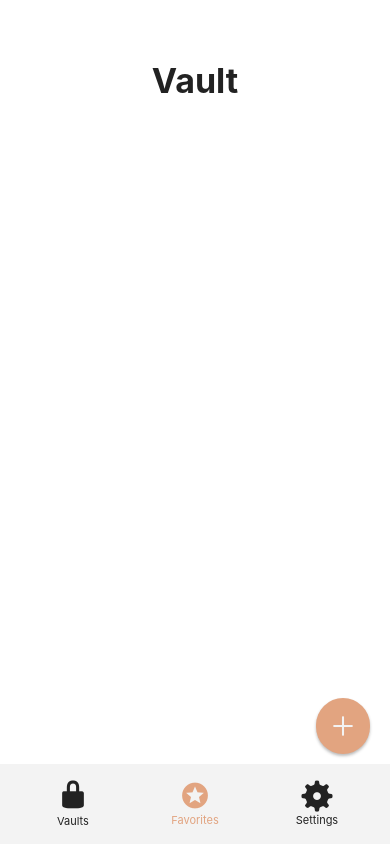
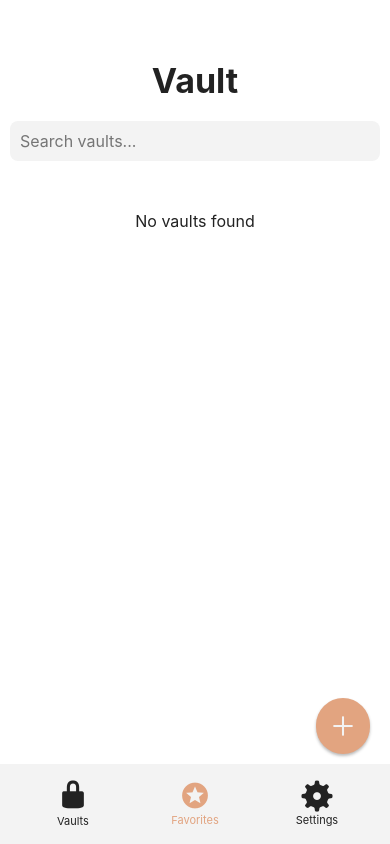
Before and after one commit to A5TUT0/Crypter, a React Native app: screen /Vault in a window 390 px wide. Built offline with nearby package versions, Linux system fonts and the light colour scheme.

Commit message:
feat: add SearchBar component and integrate search functionality in Favorites and Vault screens

```diff
--- /dev/null
+++ b/components/SearchBar.tsx
@@ -0,0 +1,32 @@
+import { TextInput, View } from "react-native";
+import { useTheme } from "../contexts/ThemeContext";
+
+export default function SearchBar({
+  onChangeText,
+  value,
+}: {
+  onChangeText: (text: string) => void;
+  value: string;
+}) {
+  const theme = useTheme();
+  return (
+    <View
+      style={{
+        padding: 10,
+        backgroundColor: theme.card,
+        borderRadius: 8,
+        margin: 10,
+      }}
+    >
+      <TextInput
+        placeholder="Search vaults..."
+        placeholderTextColor={theme.text + "99"}
+        style={{ color: theme.text, fontSize: 16 }}
+        onChangeText={onChangeText}
+        value={value}
+        autoCorrect={false}
+        autoCapitalize="none"
+      />
+    </View>
+  );
+}
--- a/screens/Favorites.tsx
+++ b/screens/Favorites.tsx
@@ -1,22 +1,31 @@
+import React, { useState } from "react";
 import { ScrollView, View, StyleSheet, Text } from "react-native";
 import Title from "../components/ui/Title";
 import { useVaultEntries, Entry } from "../hooks/AsyncStorage";
 import { VaultCard } from "../components/VaultCard";
 import { useTheme } from "../contexts/ThemeContext";
+import SearchBar from "../components/SearchBar";
 
 export function Favorites(props: any) {
   const entries = useVaultEntries();
   const { navigation } = props;
   const theme = useTheme();
 
-  const favorites = entries.filter((e: Entry) => e.favorite);
+  const [searchQuery, setSearchQuery] = useState("");
+
+  const favorites = entries.filter(
+    (e: Entry) =>
+      e.favorite && e.name.toLowerCase().includes(searchQuery.toLowerCase())
+  );
 
   return (
     <View style={[styles.container, { backgroundColor: theme.background }]}>
       <View style={styles.titleWrap}>
         <Title title="Favorites" />
       </View>
-
+      <View style={{ marginHorizontal: 10, marginBottom: 10 }}>
+        <SearchBar onChangeText={setSearchQuery} value={searchQuery} />
+      </View>
       <ScrollView>
         {favorites.length === 0 ? (
           <View style={styles.empty}>
--- a/screens/Vault.tsx
+++ b/screens/Vault.tsx
@@ -1,14 +1,16 @@
-import React from "react";
-import { ScrollView, View } from "react-native";
+import React, { useState } from "react";
+import { ScrollView, View, Text } from "react-native";
 import { useTheme } from "../contexts/ThemeContext";
 import Title from "../components/ui/Title";
 import { VaultCard } from "../components/VaultCard";
 import CreateVaultCardButton from "../components/CreateVaultCardButton";
 import { useVaultEntries, Entry } from "../hooks/AsyncStorage";
+import SearchBar from "../components/SearchBar";
 export default function Vault(props: any) {
   const { navigation } = props;
   const entries = useVaultEntries();
   const theme = useTheme();
+  const [searchQuery, setSearchQuery] = useState("");
 
   return (
     <View style={{ flex: 1, backgroundColor: theme.background }}>
@@ -20,9 +22,23 @@ export default function Vault(props: any) {
         }}
       >
         <Title title="Vault"></Title>
+        <SearchBar onChangeText={setSearchQuery} value={searchQuery} />
       </View>
       <ScrollView style={{ height: "80%", marginBottom: 100 }}>
-        {entries.map((entry: Entry) => (
+        {entries.filter((entry: Entry) =>
+          entry.name.toLowerCase().includes(searchQuery.toLowerCase())
+        ).length === 0 ? (
+          <View style={{ alignItems: "center", marginTop: 20 }}>
+            <Text style={{ color: theme.text, fontSize: 16 }}>
+              No vaults found
+            </Text>
+          </View>
+        ) : (
+          entries
+            .filter((entry: Entry) =>
+              entry.name.toLowerCase().includes(searchQuery.toLowerCase())
+            )
+            .map((entry: Entry) => (
               <VaultCard
                 key={entry.id}
                 title={entry.name}
@@ -32,7 +48,8 @@ export default function Vault(props: any) {
                   navigation.navigate("VaultCardDetails", { entryId: entry.id })
                 }
               />
-        ))}
+            ))
+        )}
       </ScrollView>
       <CreateVaultCardButton
         onPress={() => navigation.navigate("CreateVault")}
```
Lines whose indentation alone changed are shown as unchanged.
